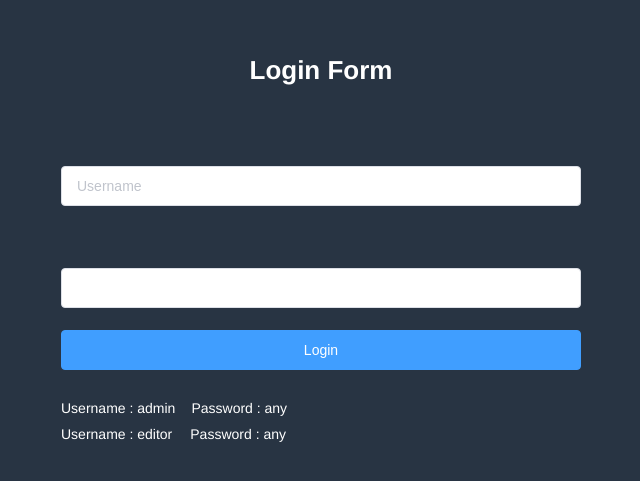
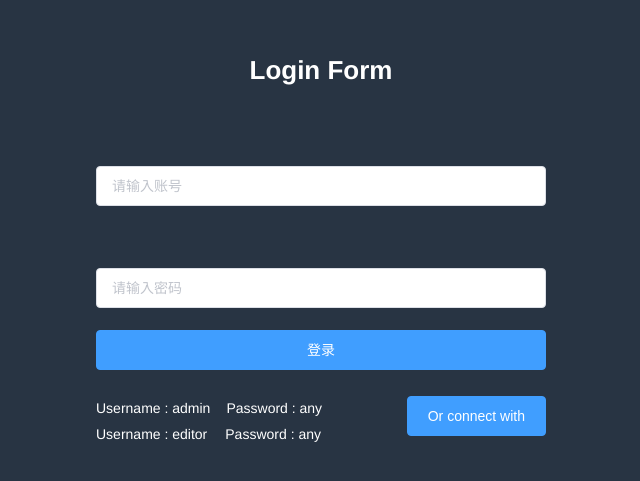
Before and after one commit to chenrong5185/myProject, a Vue app: page /#/ in a window 1280 px wide. Shown: the part 105-586 px from the top of the page, without its empty margins (319-959 px from the left). Built offline with nearby package versions, Linux system fonts and the light colour scheme.

Commit message:
'修改'

```diff
--- a/package.json
+++ b/package.json
@@ -53,6 +53,7 @@
     "sass-loader": "^10.1.0",
     "semver": "^5.3.0",
     "shelljs": "^0.7.6",
+    "svg-sprite-loader": "^5.1.1",
     "uglifyjs-webpack-plugin": "^1.1.1",
     "url-loader": "^0.5.8",
     "vue-loader": "^13.3.0",
--- /dev/null
+++ b/src/components/SvgIcon/index.vue
@@ -0,0 +1,43 @@
+<template>
+  <svg :class="svgClass" aria-hidden="true" v-on="$listeners">
+    <use :xlink:href="iconName" />
+  </svg>
+</template>
+
+<script>
+export default {
+  name: "SvgIcon",
+  props: {
+    iconClass: {
+      type: String,
+      required: true
+    },
+    className: {
+      type: String,
+      default: ""
+    }
+  },
+  computed: {
+    iconName() {
+      return `#icon-${this.iconClass}`;
+    },
+    svgClass() {
+      if (this.className) {
+        return "svg-icon " + this.className;
+      } else {
+        return "svg-icon";
+      }
+    }
+  }
+};
+</script>
+
+<style scoped>
+.svg-icon {
+  width: 1em;
+  height: 1em;
+  vertical-align: -0.15em;
+  fill: currentColor;
+  overflow: hidden;
+}
+</style>
--- /dev/null
+++ b/src/icons/index.js
@@ -0,0 +1,7 @@
+import Vue from 'vue'
+import SvgIcon from '@/components/SvgIcon'
+
+Vue.component('svg-icon', SvgIcon)
+const req = require.context('./svg', false, /\.svg$/)
+const requireAll = requireContext => requireContext.keys().map(requireContext)
+requireAll(req)
--- a/src/login.vue
+++ b/src/login.vue
@@ -5,6 +5,7 @@
       class="login-form"
       autocomplete="on"
       label-position="left"
+      :model="loginForm"
     >
       <div class="title-container">
         <h3 class="title">Login Form</h3>
@@ -15,24 +16,41 @@
         </span>
         <el-input
           ref="username"
-          placeholder="Username"
+          placeholder="请输入账号"
           name="username"
           type="text"
+          tabindex="1"
+          :model="loginForm.username"
         />
       </el-form-item>
-      <el-tooltip content="Caps lock is On" placement="right" manual>
+      <el-tooltip
+        v-model="capsTooltip"
+        content="Caps lock is On"
+        placement="right"
+        manual
+      >
         <el-form-item>
           <span class="svg-container">
             <!-- <svg-icon icon-class="password" /> -->
           </span>
-          <el-input ref="password" />
+          <el-input
+            :key="passwordType"
+            ref="password"
+            :model="loginForm.password"
+            placeholder="请输入密码"
+            name="password"
+            tabindex="2"
+            autocomplete="on"
+          />
           <span class="show-pwd">
-            <!-- <svg-icon :icon-class="passwordType === 'password' ? 'eye' : 'eye-open'" /> -->
+            <!-- <svg-icon
+              :icon-class="passwordType === 'password' ? 'eye' : 'eye-open'"
+            /> -->
           </span>
         </el-form-item>
       </el-tooltip>
       <el-button type="primary" style="width:100%;margin-bottom:30px;"
-        >Login</el-button
+        >登录</el-button
       >
       <div style="position:relative">
         <div class="tips">
@@ -43,10 +61,17 @@
           <span style="margin-right:18px;">Username : editor</span>
           <span>Password : any</span>
         </div>
+        <el-button
+          class="thirdparty-button"
+          type="primary"
+          @click="showDialog = true"
+        >
+          Or connect with
+        </el-button>
       </div>
     </el-form>
     <el-dialog title="Or connect with">
-      <!-- <social-sign /> -->
+      <social-sign />
     </el-dialog>
   </div>
 </template>
@@ -54,7 +79,14 @@
 <script>
 export default {
   data() {
-    return {};
+    return {
+      loginForm: {
+        username: "",
+        password: ""
+      },
+      capsTooltip: false,
+      passwordType: "password"
+    };
   },
   watch: {},
   created() {},
--- a/src/main.js
+++ b/src/main.js
@@ -11,6 +11,8 @@ import './styles/index.css' // 全局样式
 import './mock/index'
 import * as Service from '../src/utils/http'
 
+import './icons'
+
 Vue.use(Element)
 Vue.prototype.$http = Service
 Vue.config.productionTip = false
--- a/src/styles/index.css
+++ b/src/styles/index.css
@@ -16,3 +16,8 @@ html {
 #app {
   height: 100%;
 }
+*,
+*:before,
+*:after {
+  box-sizing: inherit;
+}
```
Also changed, not shown: src/icons/svg/password.svg (added), src/icons/svg/user.svg (added), 1 other file (tests, documents, lock files or other folders).
